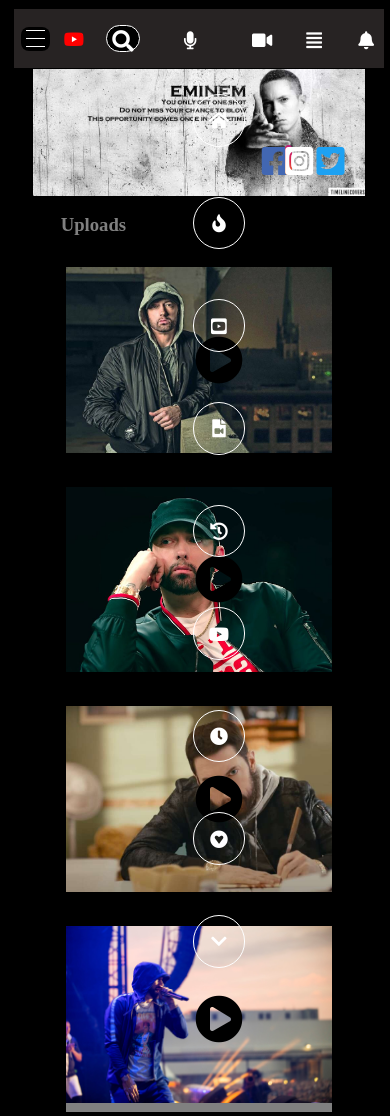
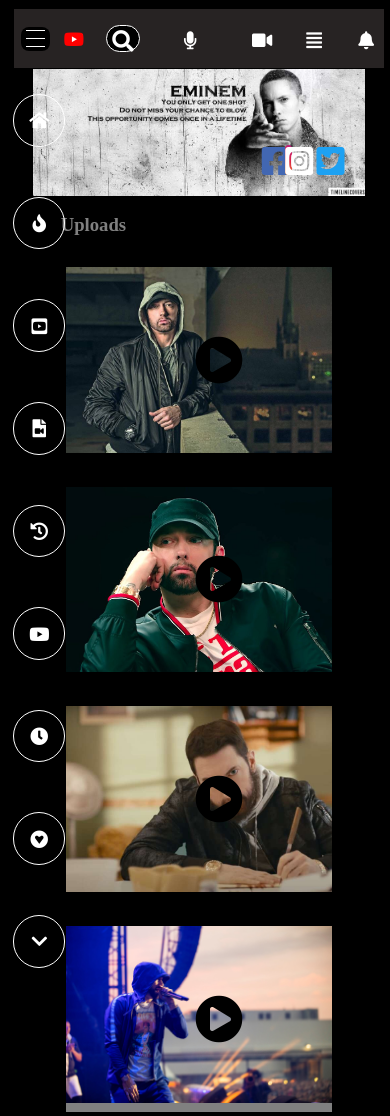
Before and after one commit to hamzadarej/Youtube-WebSite, a plain HTML site: page index.html in a window 390 px wide. Shown: the top 1116 px of the page. Drawn offline with Linux system fonts and the light colour scheme.

Commit message:
responsive webpage

```diff
--- a/css/style.css
+++ b/css/style.css
@@ -41,7 +41,6 @@
   text-align: right;
   border-radius: 10px;
   color: wheat;
-
 }
 
 nav div i {
@@ -61,7 +60,6 @@
   background-color: white;
 
   text-decoration: none;
-
 }
 .youtube-box span {
   font-size: larger;
@@ -169,7 +167,6 @@
   width: 98vw;
   flex-direction: row;
   justify-content: center;
-
 }
 .right-side {
   display: flex;
@@ -437,8 +434,11 @@
     justify-content: center;
     align-items: center;
     text-align: center;
+    flex-direction: row;
     background-color: transparent;
     width: 10vw;
+
+    left: 0;
   }
   .mtext {
     display: none;
@@ -492,8 +492,6 @@
     height: 3vh;
     border-radius: 20px;
     border: white 1px solid;
-
-
   }
   .logo {
     width: 20vw;
```
